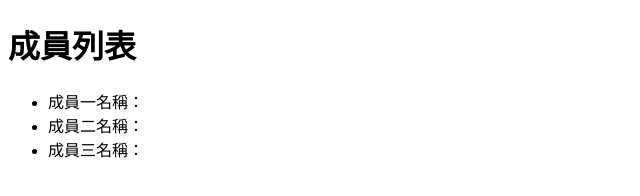
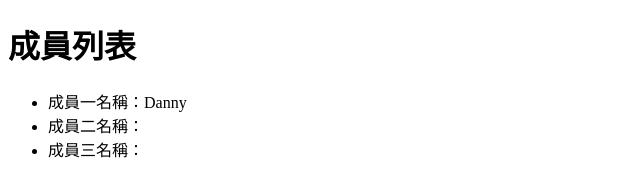
Before and after one commit to Danny3592/1114, a plain HTML site: page index.html in a window 1280 px wide. Shown: the full height of the page, 0-640 px from the left. Drawn offline with Linux system fonts and the light colour scheme.

Commit message:
'addAmember'

```diff
--- a/index.html
+++ b/index.html
@@ -8,7 +8,7 @@
   <body>
     <h1>成員列表</h1>
     <ul>
-      <li>成員一名稱：</li>
+      <li>成員一名稱：Danny</li>
       <li>成員二名稱：</li>
       <li>成員三名稱：</li>
     </ul>
```
